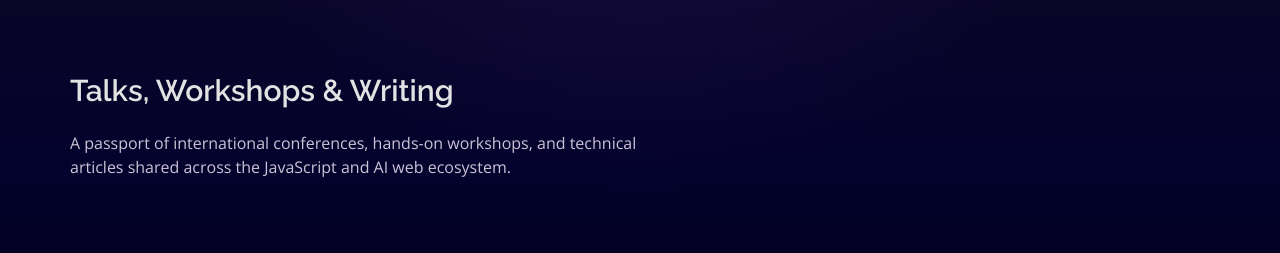
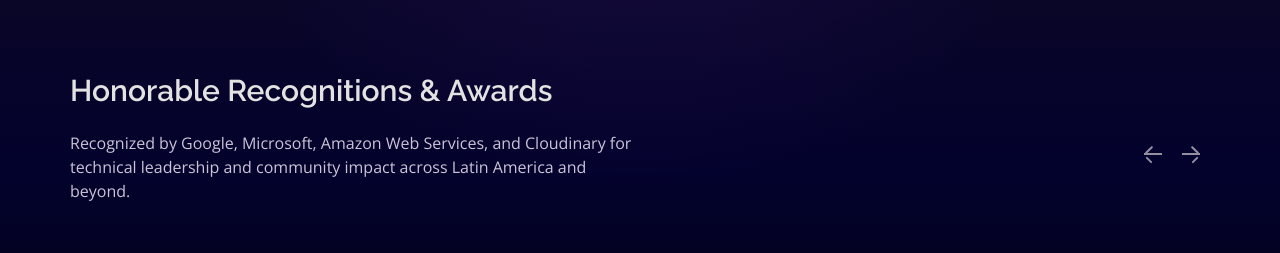
Before and after one commit to khriztianmoreno/khriztianmoreno.dev, a Next.js app: page / in a window 1280 px wide. Shown: the part 3470-3723 px from the top of the page. Built offline with nearby package versions, Linux system fonts and the light colour scheme.

Commit message:
fix: reorder TimelineSection in Portfolio component
- Moved the TimelineSection to a different position within the Portfolio component for improved layout consistency.

```diff
--- a/src/app/page.tsx
+++ b/src/app/page.tsx
@@ -16,8 +16,8 @@ export default function Portfolio() {
       <HeroSection />
       <BioSection />
       <MilestonesSection />
+      <AwardsSection />
       <TimelineSection />
-      <AwardsSection />
       <BlogSection />
       <StackSection />
       <ClosingCTA />
```
Also changed, not shown: 1 other file (tests, documents, lock files or other folders).
